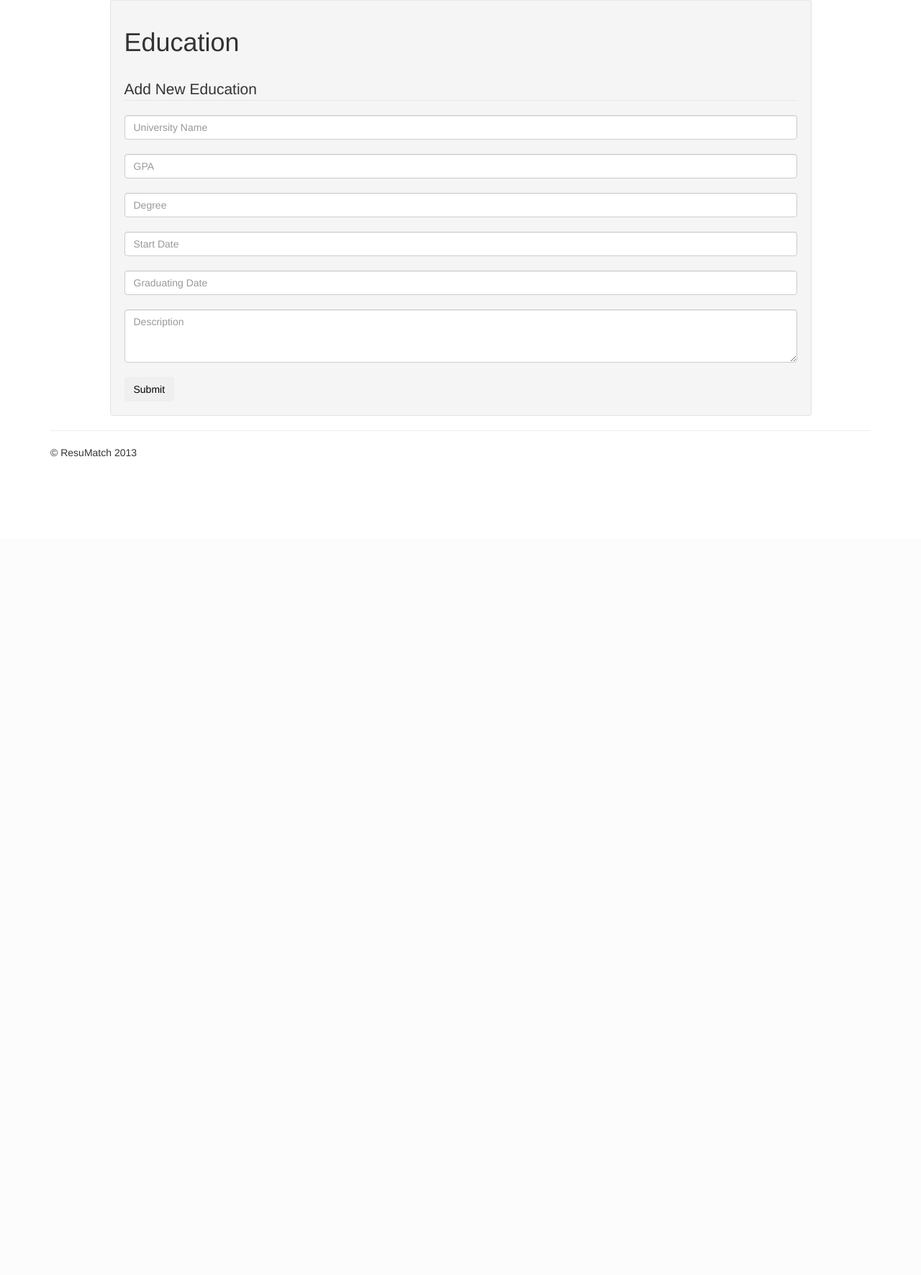
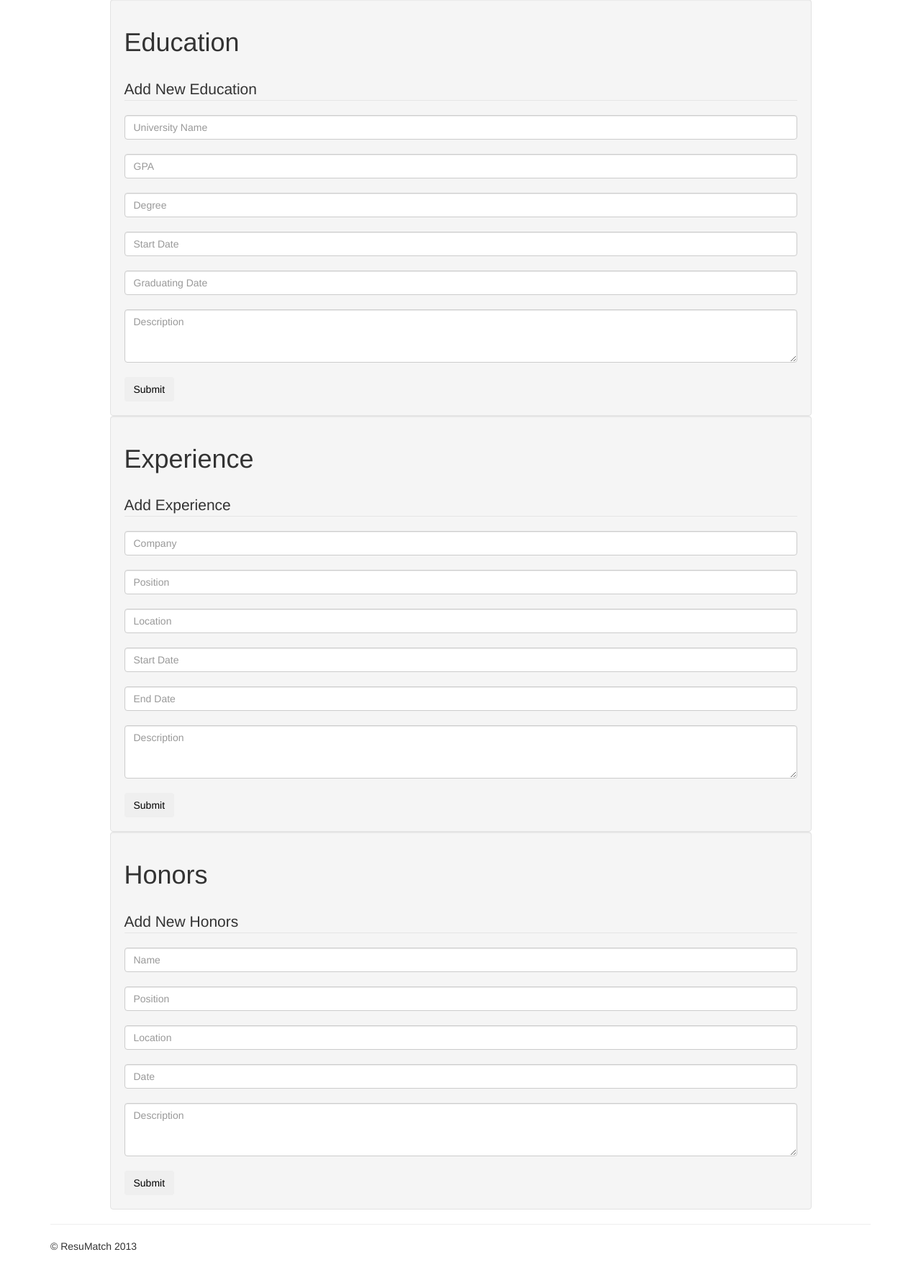
Before and after one commit to joshcai/resumatch, a Django app: template resume_app/templates/resume_app/build.html in a window 1280 px wide. Shown: the part 51-1823 px from the top of the page at 72% size. Before the commit the page ends 686 px from the top, so only its background shows below. Run offline with Django 3.2, Linux system fonts and the light colour scheme; the template is opened without the code that fills it, so the values that code supplies are empty; parts of the project's set-up code (start-up, migrations or seed data) failed here and were passed over.

Commit message:
Added new Experience and Honors fields

```diff
--- a/resume_app/templates/resume_app/build.html
+++ b/resume_app/templates/resume_app/build.html
@@ -1,6 +1,4 @@
 {% extends "resume_app/base.html" %}
-
-
 {% block content %}
   <div class="row">
     <div class="col-lg-10 centered well">
@@ -39,4 +37,78 @@
       </form>
     </div>
   </div>
+  <!-- Experience fields-->
+  <div class="row">
+      <div class="col-lg-10 centered well">
+        <!-- <h2>Experience</h2> -->
+        <h1>Experience</h1>
+        {% if experiences %}
+          {% for exp in experiences %}
+                <h3>{{ exp.company }}</h3>
+
+            <p>{{ exp.position }}, {{ exp.location }} &nbsp;&nbsp;&nbsp;{{exp.start}} - {{ exp.finish}}</p>
+            <p>{{ exp.descriptions }}</p>
+          {% endfor %}
+        {% endif %}
+        <br />
+        <form action="{% url 'resume_app:update_education' %}" method="post">
+          <fieldset>
+            {% csrf_token %}
+            <legend>Add Experience</legend>
+            <!--<label>Subject</label>-->
+            <input type="text" name="company" placeholder="Company" class="form-control" />
+            <br />
+            <input type="text" name="position" placeholder="Position" class="form-control" />
+            <br />
+            <input type="text" name="location" placeholder="Location" class="form-control" />
+            <br />
+            <input type="text" name="start"  placeholder="Start Date" class="form-control" />
+            <br />
+            <input type="text" name="finish"  placeholder="End Date" class="form-control" />
+            <br />
+            <!--<label>Content</label>-->
+            <textarea rows="3" name="description" placeholder="Description" class="form-control"></textarea>
+            <br />
+            {{ error_message | safe }}
+            <button type="submit" class="btn">Submit</button>
+          </fieldset>
+        </form>
+      </div>
+  </div>
+  <!-- Honors-->
+    <div class="row">
+        <div class="col-lg-10 centered well">
+          <!-- <h2>Honors</h2> -->
+          <h1>Honors</h1>
+          {% if honors %}
+            {% for hon in honors %}
+                  <h3>{{ hon.name }}</h3>
+
+              <p>{{ hon.location }}, {{ hon.date }}</p>
+              <p>{{ hon.descriptions }}</p>
+            {% endfor %}
+          {% endif %}
+          <br />
+          <form action="{% url 'resume_app:update_education' %}" method="post">
+            <fieldset>
+              {% csrf_token %}
+              <legend>Add New Honors</legend>
+              <!--<label>Subject</label>-->
+              <input type="text" name="name" placeholder="Name" class="form-control" />
+              <br />
+              <input type="text" name="position" placeholder="Position" class="form-control" />
+              <br />
+              <input type="text" name="location" placeholder="Location" class="form-control" />
+              <br />
+              <input type="text" name="date"  placeholder="Date" class="form-control" />
+              <br />
+              <!--<label>Content</label>-->
+              <textarea rows="3" name="description" placeholder="Description" class="form-control"></textarea>
+              <br />
+              {{ error_message | safe }}
+              <button type="submit" class="btn">Submit</button>
+            </fieldset>
+          </form>
+        </div>
+  </div>
 {% endblock %}
```
